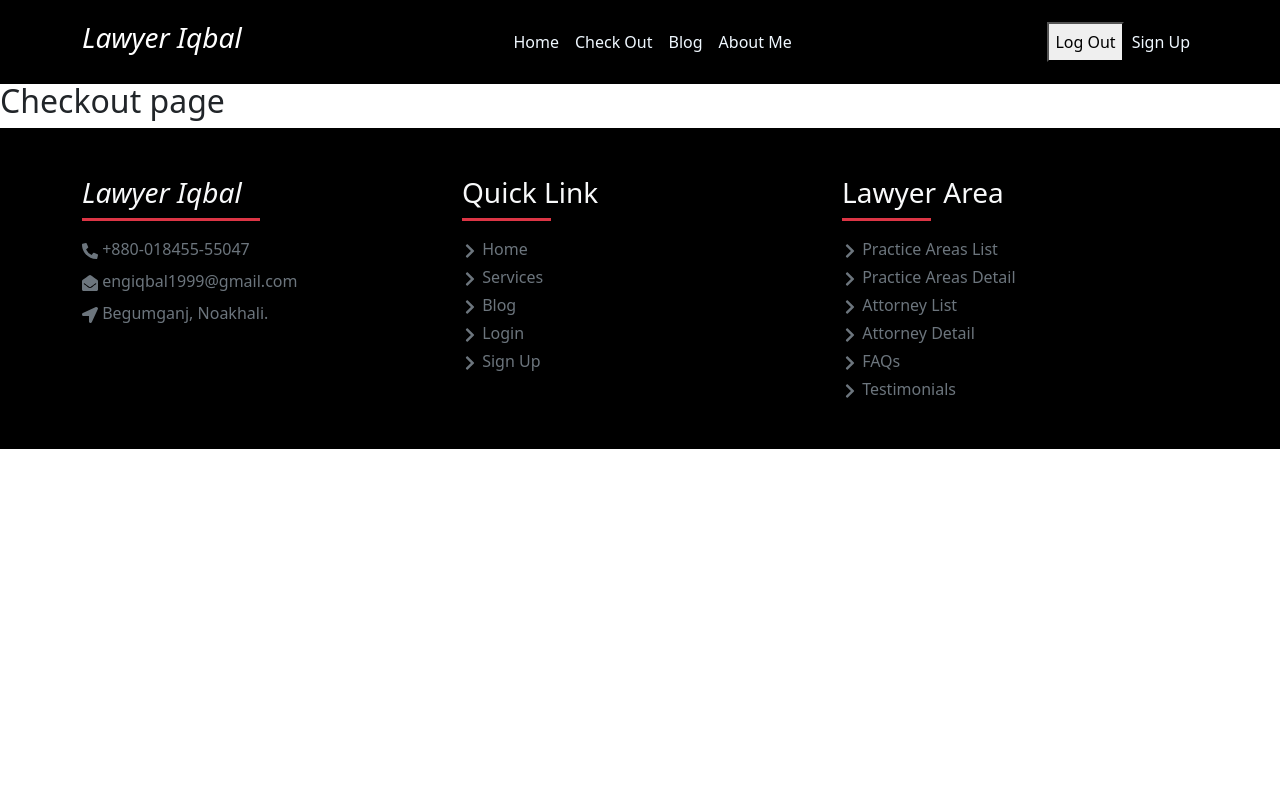
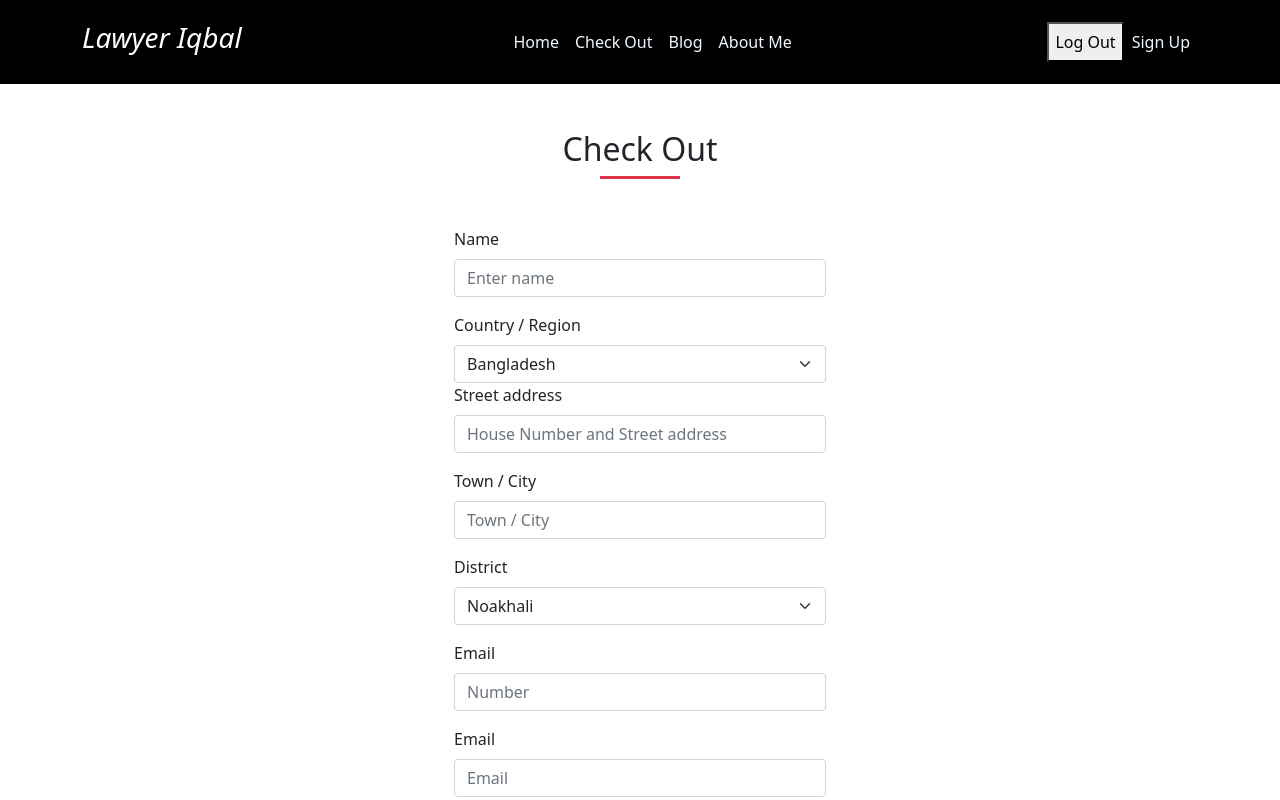
Before and after one commit to IQBAL-HOSSAN/Lawyer_Iqbal, a React (Create React App) app: page /checkout in a window 1280 px wide. Shown: the top 800 px of the page. Built offline with nearby package versions, Linux system fonts and the light colour scheme; no server answers; sample sign-in values are in the browser's storage.

Commit message:
handle the error

```diff
--- a/src/Component/Pages/Checkout/Checkout.js
+++ b/src/Component/Pages/Checkout/Checkout.js
@@ -1,9 +1,67 @@
 import React from "react";
+import { Container, Form } from "react-bootstrap";
+import Button from "react-bootstrap/Button";
 
 const Checkout = () => {
   return (
-    <div>
-      <h2>Checkout page</h2>
+    <div className="py-5">
+      <Container>
+        <div className="col-md-4 col-lg-4 col-10 mx-auto">
+          <h2 className="text-center ">Check Out </h2>
+          <div className="d-flex justify-content-center mb-5 ">
+            <div className=" under-line bg-danger"></div>
+          </div>
+          <Form>
+            <Form.Group className="mb-3" controlId="formBasicEmail">
+              <Form.Label>Name</Form.Label>
+              <Form.Control type="text" placeholder="Enter name" />
+            </Form.Group>
+            <Form.Label>Country / Region</Form.Label>
+            <Form.Select aria-label="Country / Region">
+              <option>Bangladesh</option>
+              <option value="1">India</option>
+              <option value="2">France</option>
+              <option value="3">Uk</option>
+            </Form.Select>
+
+            <Form.Group className="mb-3" controlId="formBasicPassword">
+              <Form.Label>Street address</Form.Label>
+              <Form.Control
+                type="text"
+                placeholder="House Number and Street address"
+              />
+            </Form.Group>
+            <Form.Group className="mb-3" controlId="formBasicPassword">
+              <Form.Label>Town / City</Form.Label>
+
+              <Form.Control type="text" placeholder="Town / City" />
+            </Form.Group>
+            <Form.Group className="mb-3" controlId="formBasicPassword">
+              <Form.Label>District</Form.Label>
+              <Form.Select aria-label="Country / Region">
+                <option>Noakhali</option>
+                <option value="1">Dhaka</option>
+                <option value="2">Cumillah</option>
+                <option value="3">Laxmipur</option>
+              </Form.Select>
+            </Form.Group>
+            <Form.Group className="mb-3" controlId="formBasicPassword">
+              <Form.Label>Email</Form.Label>
+              <Form.Control type="number" placeholder="Number" />
+            </Form.Group>
+            <Form.Group className="mb-3" controlId="formBasicPassword">
+              <Form.Label>Email</Form.Label>
+              <Form.Control type="email" placeholder="Email" />
+            </Form.Group>
+            <Form.Group className="mb-3" controlId="formBasicCheckbox">
+              <Form.Check type="checkbox" label="Check me out" />
+            </Form.Group>
+            <Button variant="primary" type="submit">
+              Check Out
+            </Button>
+          </Form>
+        </div>
+      </Container>
     </div>
   );
 };
--- a/src/Component/Pages/Login/Login.js
+++ b/src/Component/Pages/Login/Login.js
@@ -1,4 +1,4 @@
-import React, { useRef, useState } from "react";
+import React, { useEffect, useRef, useState } from "react";
 import Button from "react-bootstrap/Button";
 import { Container, Form } from "react-bootstrap";
 import {
@@ -34,6 +34,7 @@ const Login = () => {
     <Spineer></Spineer>;
   }
 
+  console.log(error);
   // display error
   let displayError;
   if (error || resetError) {
@@ -52,11 +53,15 @@ const Login = () => {
     const password = passwordRef.current.value;
 
     await signInWithEmailAndPassword(email, password);
-
-    navigate(from, { replace: true });
-    console.log(email, password);
   };
 
+  useEffect(() => {
+    if (user) {
+      navigate(from, { replace: true });
+    }
+  }, [user]);
+
+  // reset password
   const resetPassword = async () => {
     const email = emailRef.current.value;
     if (email) {
@@ -72,6 +77,7 @@ const Login = () => {
       <Container>
         <h2 className="text-center mb-3 ">Please Log In</h2>
         <div className="col-md-4 col-lg-4 col-10 mx-auto">
+          {displayError}
           <Form onSubmit={handleLogIn} className="">
             <Form.Group className="mb-3" controlId="formBasicEmail">
               <Form.Label>Email address</Form.Label>
@@ -128,7 +134,6 @@ const Login = () => {
               </Button>
             </p>
           </Form>
-          {displayError}
           {/* after & before line */}
           <div className="d-flex align-items-center my-4">
             <div
--- a/src/Component/Pages/Login/SocialLogin/SocialLogin.js
+++ b/src/Component/Pages/Login/SocialLogin/SocialLogin.js
@@ -1,4 +1,4 @@
-import React from "react";
+import React, { useEffect } from "react";
 import { FaGoogle, FaFacebook, FaGithub } from "react-icons/fa";
 import {
   useSignInWithFacebook,
@@ -7,41 +7,67 @@ import {
 } from "react-firebase-hooks/auth";
 import { useLocation, useNavigate } from "react-router-dom";
 import auth from "../../../../firebase.init";
+import Spineer from "../../../Spinner/Spineer";
 
 const SocialLogin = () => {
   // sign in with google
-  const [signInWithGoogle] = useSignInWithGoogle(auth);
+  const [signInWithGoogle, googleUser, googleLoading, googleError] =
+    useSignInWithGoogle(auth);
 
   // sign in with github
-  const [signInWithGithub] = useSignInWithGithub(auth);
+  const [signInWithGithub, githubUser, githubLoading, githubError] =
+    useSignInWithGithub(auth);
 
   // sign in with facebook
-  const [signInWithFacebook] = useSignInWithFacebook(auth);
+  const [signInWithFacebook, facebookUser, facebookLoading, facebookError] =
+    useSignInWithFacebook(auth);
 
   const navigate = useNavigate();
   const location = useLocation();
 
   let from = location.state?.from?.pathname || "/";
 
+  // handle error
+  let displayError;
+  if (googleError || githubError || facebookError) {
+    displayError = (
+      <p className="text-danger">
+        {" "}
+        Error: {googleError?.message} {githubError?.message}{" "}
+        {facebookError?.message}
+      </p>
+    );
+  }
+
+  // loading
+  if (googleLoading || githubLoading || facebookLoading) {
+    <Spineer></Spineer>;
+  }
+
+  useEffect(() => {
+    if (googleUser || githubUser || facebookUser) {
+      navigate(from, { replace: true });
+    }
+  }, [googleUser || githubUser || facebookUser]);
+  // console.log(googleError);
   // handle sign in with google btn
   const handleSignInWithGoogle = async () => {
     await signInWithGoogle();
-    navigate(from, { replace: true });
   };
 
   // facebook sign in
   const handleFacebookLogin = async () => {
     await signInWithFacebook();
-    navigate(from, { replace: true });
   };
 
   // Sign In with github
   const handleSignInWithGithub = async () => {
     await signInWithGithub();
-    navigate(from, { replace: true });
   };
+
   return (
     <div className="d-block">
+      {displayError}
       <button
         onClick={handleSignInWithGoogle}
         className="d-block w-100 mt-3 py-2  rounded-pill"
--- a/src/Component/Pages/SignUp/SignUp.js
+++ b/src/Component/Pages/SignUp/SignUp.js
@@ -10,6 +10,9 @@ import {
 import auth from "../../../firebase.init";
 import { Link, useNavigate } from "react-router-dom";
 import SocialLogin from "../Login/SocialLogin/SocialLogin";
+import { ToastContainer, toast } from "react-toastify";
+import "react-toastify/dist/ReactToastify.css";
+import Spineer from "../../Spinner/Spineer";
 
 const SignUp = () => {
   const [agree, setAgree] = useState(false);
@@ -25,6 +28,22 @@ const SignUp = () => {
 
   const [updateProfile] = useUpdateProfile(auth);
 
+  // error handle
+  let displayError;
+  if (error || VerificationError) {
+    displayError = (
+      <p className="text-danger">
+        {" "}
+        Error: {error?.message} {VerificationError?.message}
+      </p>
+    );
+  }
+
+  // loading
+  if (loading || sending) {
+    <Spineer></Spineer>;
+  }
+
   // Sign Up with email and password
   const handleFormSubmit = async (event) => {
     event.preventDefault();
@@ -36,7 +55,7 @@ const SignUp = () => {
 
     await createUserWithEmailAndPassword(email, password);
     await sendEmailVerification();
-    alert("sending email");
+    toast("sending email");
 
     await updateProfile({ displayName: name });
     navigate("/");
@@ -48,6 +67,8 @@ const SignUp = () => {
         <div className="col-md-4 col-lg-4 col-10 mx-auto">
           <h2 className="text-center mb-3">Please Sign Up</h2>
           <div className=" mx-auto">
+            {/* display error */}
+            {displayError}
             <Form onSubmit={handleFormSubmit}>
               <Form.Group className="mb-3" controlId="formBasicEmail">
                 <Form.Label>Your Name</Form.Label>
@@ -117,6 +138,7 @@ const SignUp = () => {
             </div>
             {/* login with others */}
             <SocialLogin></SocialLogin>
+            <ToastContainer />;
           </div>
         </div>
       </Container>
```
Also changed, not shown: 1 other file (tests, documents, lock files or other folders).
